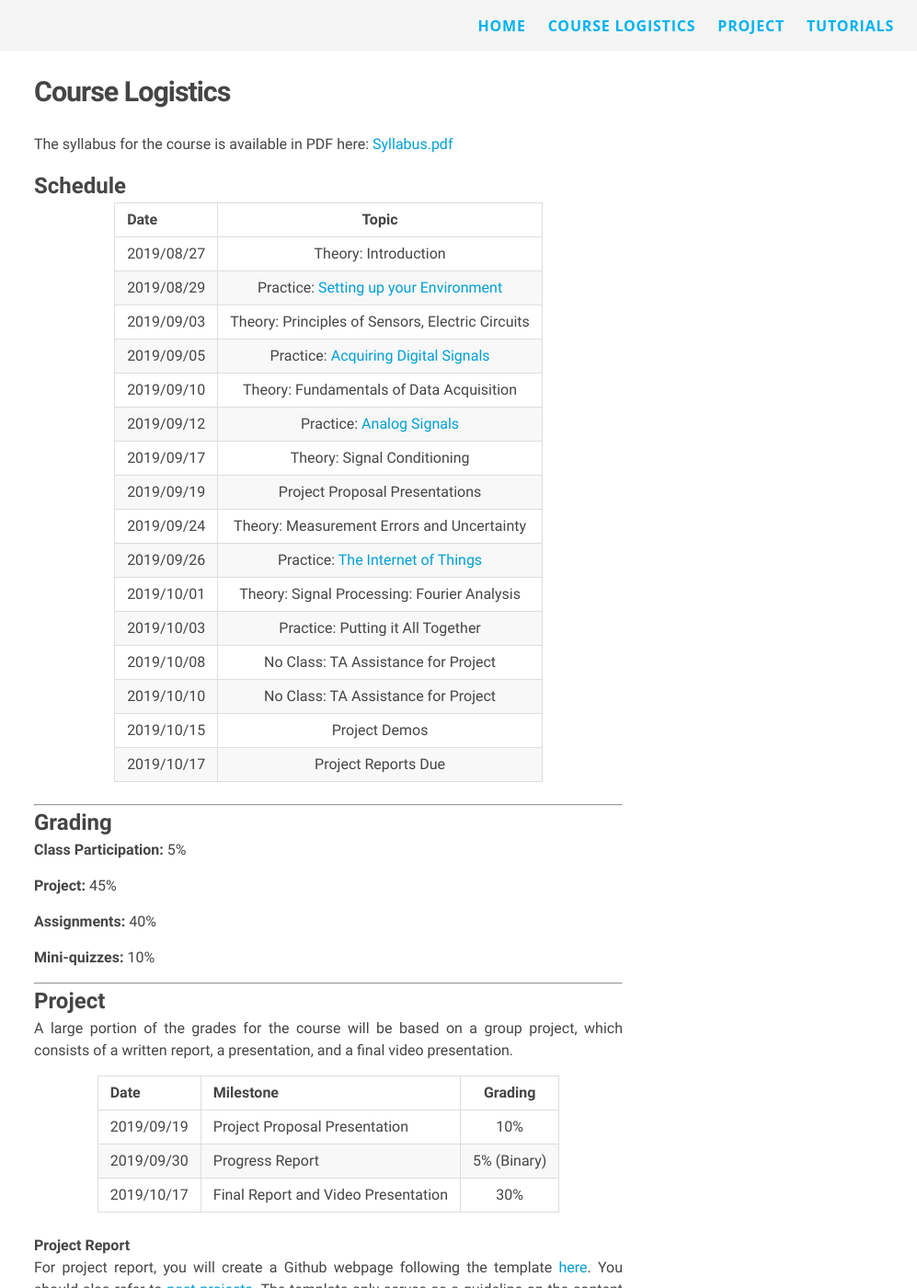
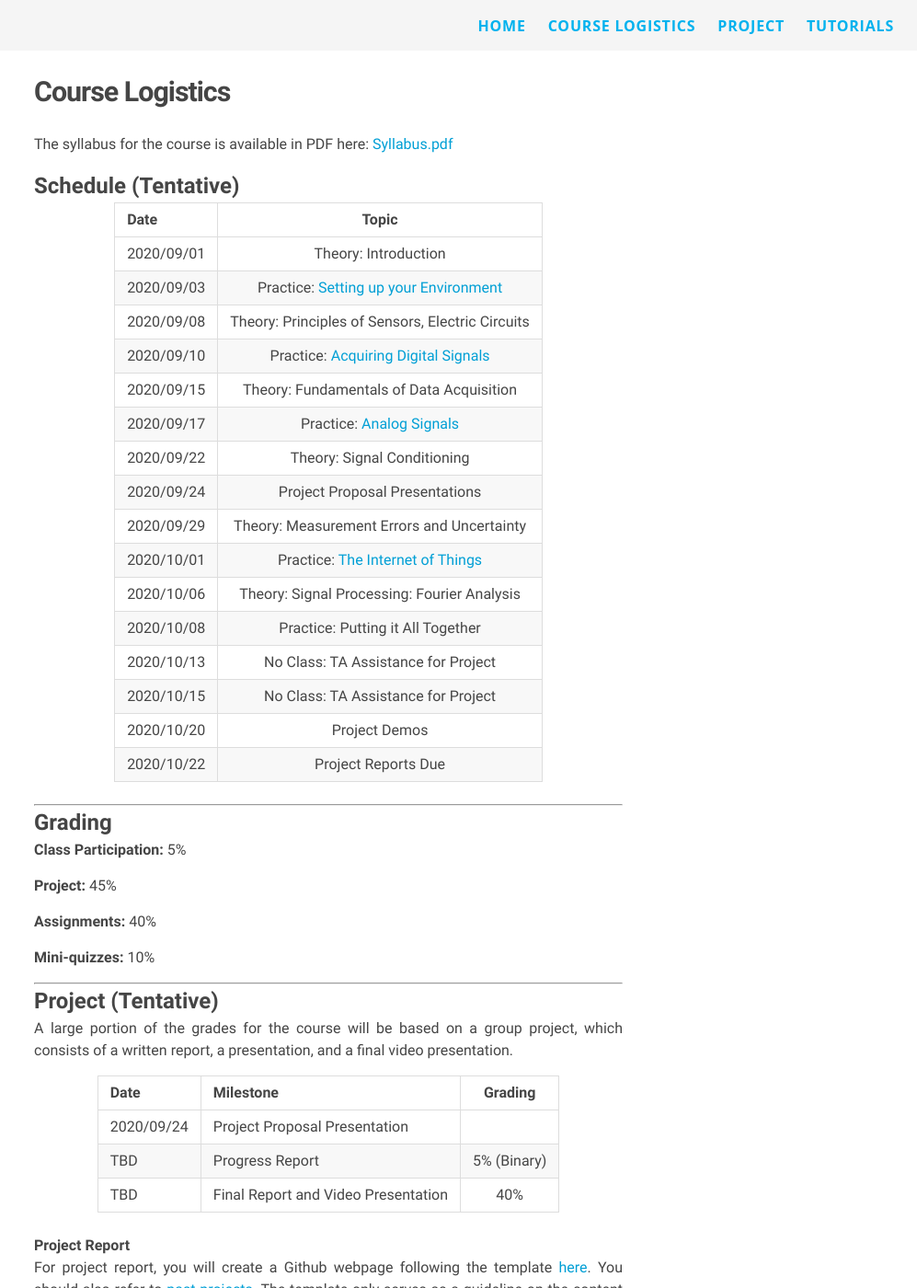
Before and after one commit to INFERLab/12740, a Jekyll site: the page built from logisticis.md, in a window 1280 px wide and 1400 px high. Shown: the whole window at 92% size, without its empty margins (283-1280 px from the left). Built offline with Jekyll 4.4.1, drawn with Linux system fonts in a browser that asks for light colours; nearby versions of some CDN libraries; library files that are not in the unit come from our copies.

Commit message:
save to reflect changes to 2020

```diff
--- a/logisticis.md
+++ b/logisticis.md
@@ -5,26 +5,26 @@ title: Course Logistics
 
 The syllabus for the course is available in PDF here: [Syllabus.pdf](/12740/assets/syllabus.pdf)
 
-## Schedule
+## Schedule (Tentative)
 
 | **Date**      | **Topic**     |
 | ------------- |:----------------------------:|
-| 2019/08/27    | Theory: Introduction|
-| 2019/08/29    | Practice: [Setting up your Environment](/12740/tutorials/get-started.html)   |
-| 2019/09/03    | Theory: Principles of Sensors, Electric Circuits|
-| 2019/09/05    | Practice: [Acquiring Digital Signals](/12740/tutorials/first-sensor.html)|
-| 2019/09/10    | Theory: Fundamentals of Data Acquisition|
-| 2019/09/12    | Practice: [Analog Signals](/12740/tutorials/adc.html)   |
-| 2019/09/17    | Theory: Signal Conditioning|
-| 2019/09/19    | Project Proposal Presentations  |
-| 2019/09/24    | Theory: Measurement Errors and Uncertainty|
-| 2019/09/26    | Practice: [The Internet of Things](/12740/tutorials/openchirp.html)   |
-| 2019/10/01    | Theory: Signal Processing: Fourier Analysis|
-| 2019/10/03    | Practice: Putting it All Together |
-| 2019/10/08    | No Class: TA Assistance for Project|
-| 2019/10/10    | No Class: TA Assistance for Project |
-| 2019/10/15    | Project Demos|
-| 2019/10/17    | Project Reports Due |
+| 2020/09/01    | Theory: Introduction|
+| 2020/09/03    | Practice: [Setting up your Environment](/12740/tutorials/get-started.html)   |
+| 2020/09/08    | Theory: Principles of Sensors, Electric Circuits|
+| 2020/09/10    | Practice: [Acquiring Digital Signals](/12740/tutorials/first-sensor.html)|
+| 2020/09/15    | Theory: Fundamentals of Data Acquisition|
+| 2020/09/17    | Practice: [Analog Signals](/12740/tutorials/adc.html)   |
+| 2020/09/22    | Theory: Signal Conditioning|
+| 2020/09/24    | Project Proposal Presentations  |
+| 2020/09/29    | Theory: Measurement Errors and Uncertainty|
+| 2020/10/01    | Practice: [The Internet of Things](/12740/tutorials/openchirp.html)   |
+| 2020/10/06    | Theory: Signal Processing: Fourier Analysis|
+| 2020/10/08    | Practice: Putting it All Together |
+| 2020/10/13    | No Class: TA Assistance for Project|
+| 2020/10/15    | No Class: TA Assistance for Project |
+| 2020/10/20    | Project Demos|
+| 2020/10/22    | Project Reports Due |
 
 ***
 
@@ -39,14 +39,15 @@ The syllabus for the course is available in PDF here: [Syllabus.pdf](/12740/asse
 **Mini-quizzes:** 10%
 
 ***
-## Project
+## Project (Tentative)
+
 A large portion of the grades for the course will be based on a group project, which consists of a written report, a presentation, and a final video presentation.
 
 | **Date**      | **Milestone**     | Grading|
 | ------------- |----------------------------|:------------:|
-|   2019/09/19| Project Proposal Presentation| 10%       |
-|    2019/09/30| Progress Report    |  5% (Binary) |
-|2019/10/17|Final Report and Video Presentation | 30%|
+|   2020/09/24| Project Proposal Presentation|        |
+|    TBD| Progress Report    |  5% (Binary) |
+|TBD|Final Report and Video Presentation | 40%|
 
 #### Project Report
 For project report, you will create a Github webpage following the template [here](/12740/tutorials/template.html). You should also refer to [past projects](http://wiki.marioberges.com/courses/12-740/index.php?title=Main_Page). The template only serves as a guideline on the content to include in your report. You are free to take artistic license in designing your project webpage.
```
Also changed, not shown: index.md (+6 -6 lines), project.md (+2 -0 lines).
